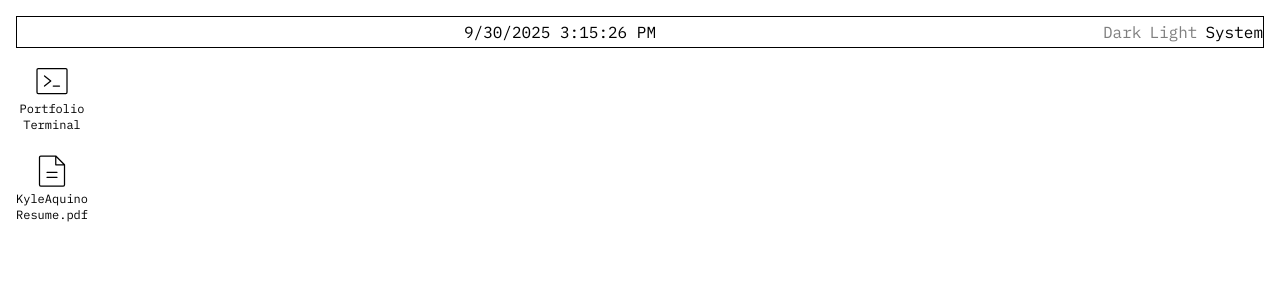
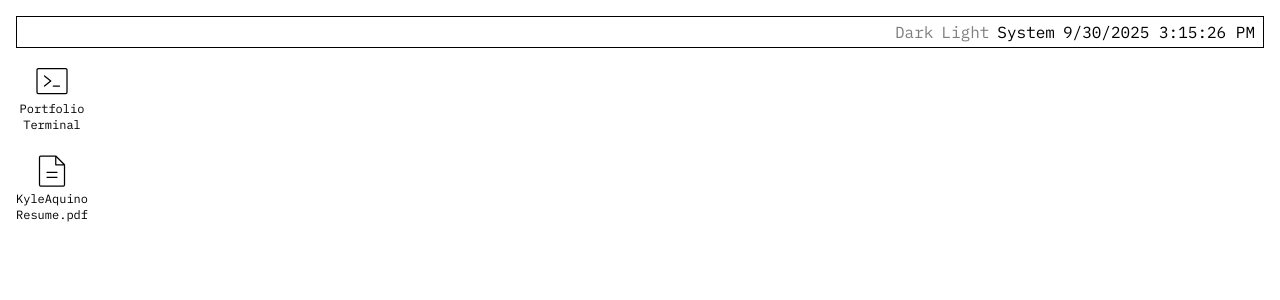
Before and after one commit to kpaquino2/kpaquino2.github.io, a React (Vite) app: page / in a window 1280 px wide. Shown: the top 300 px of the page. Built offline with nearby package versions, Linux system fonts and the light colour scheme.

Commit message:
chore: Panel adjustments

```diff
--- a/src/components/panel/Panel.tsx
+++ b/src/components/panel/Panel.tsx
@@ -8,10 +8,11 @@ const Panel = () => {
   return (
     <div className="flex items-center justify-between h-8  border-1">
       <OpenApps />
-      <DateTime />
+      <div className="flex mr-2 gap-2">
         <div className="flex gap-2">
           {themes.map((t) => (
             <button
+              key={t}
               className={
                 "cursor-pointer " +
                 (theme !== t.toLocaleLowerCase() && "opacity-50")
@@ -22,6 +23,8 @@ const Panel = () => {
             </button>
           ))}
         </div>
+        <DateTime />
+      </div>
     </div>
   );
 };
```
Lines whose indentation alone changed are shown as unchanged.
